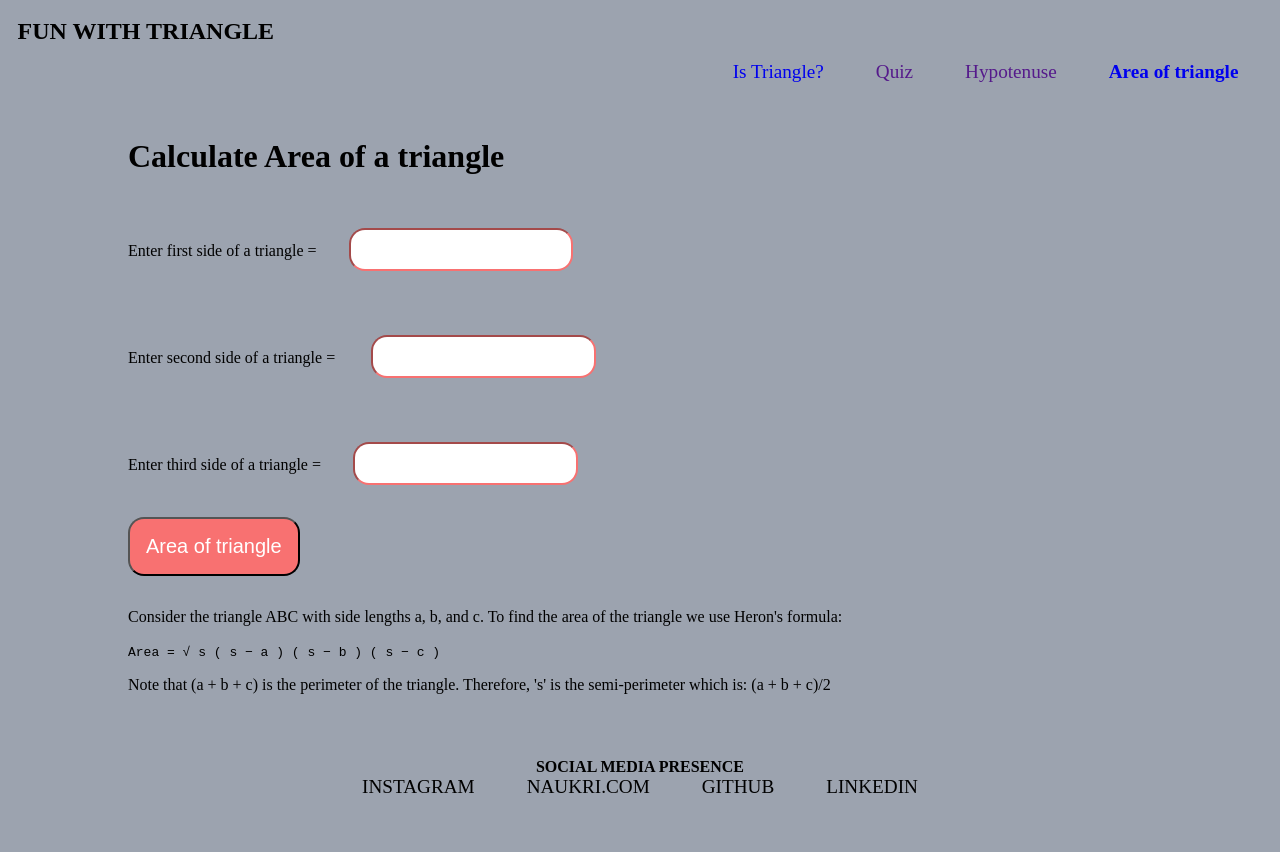
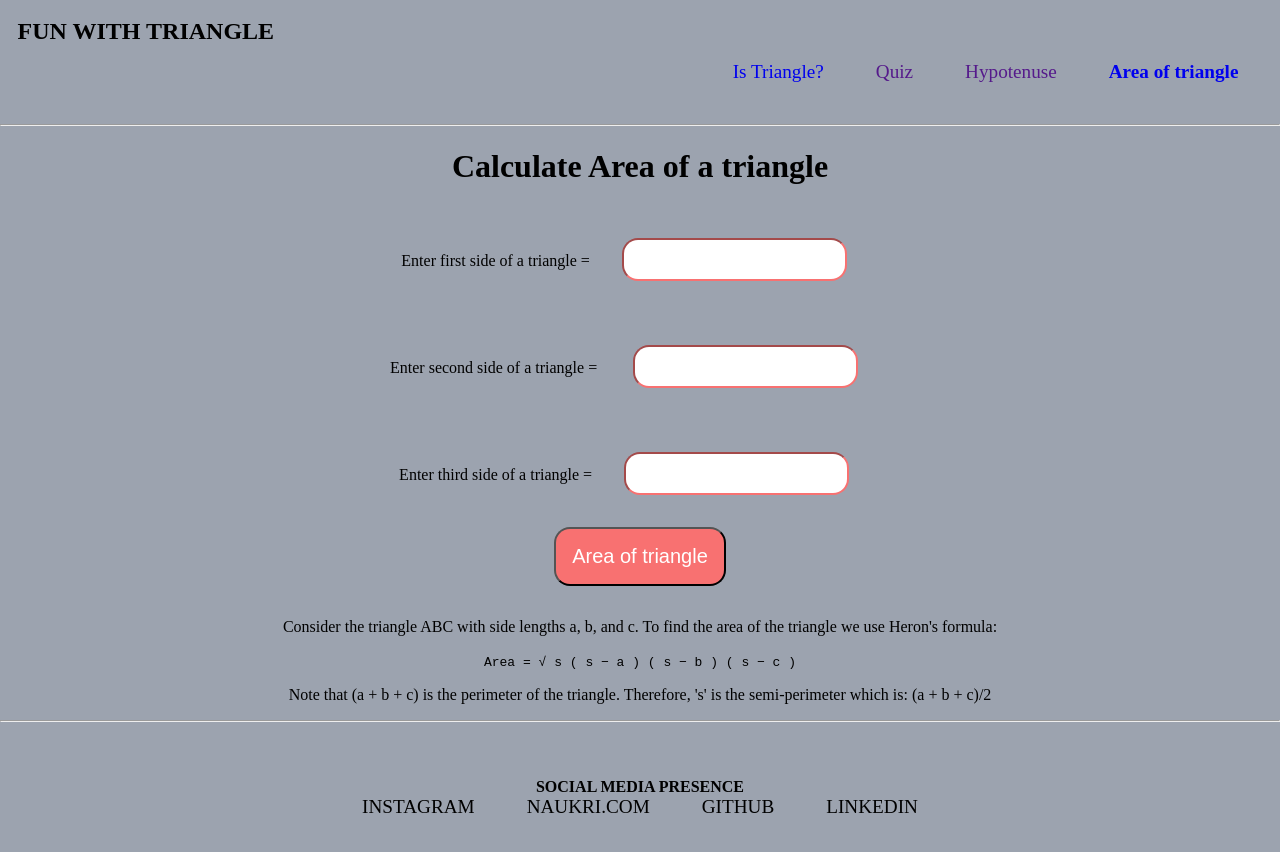
Before and after one commit to isachin-dot/funn-withh-triangles, a plain HTML site: page area1.html in a window 1280 px wide. Drawn offline with Linux system fonts and the light colour scheme.

Commit message:
initial commit
minor update in website

```diff
--- a/area1.html
+++ b/area1.html
@@ -27,6 +27,8 @@
         </li>
       </ul>
     </nav>
+    <hr>
+    <center>
         <div class="container">
             <h1>Calculate Area of a triangle</h1>
             <label
@@ -68,6 +70,9 @@
               is the semi-perimeter which is: (a + b + c)/2
             </p>
           </div>
+    </center>
+
+    <hr>
     <footer class="footer">
       <div class="footer-header">SOCIAL MEDIA PRESENCE</div>
       <ul class="social-links list-item-inline">
```
Also changed, not shown: index.html (+1 -0 lines), hypo.html (added). Lines whose indentation alone changed are shown as unchanged.
